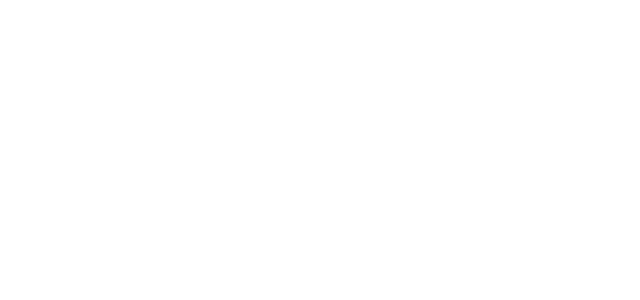
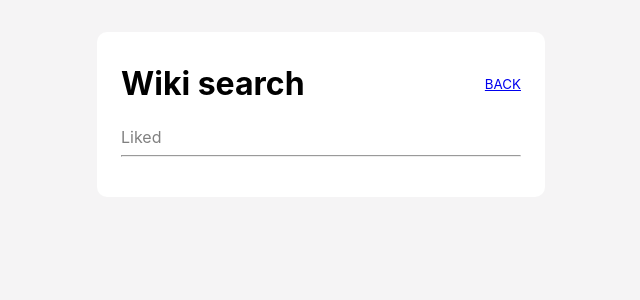
Before and after one commit to BodaThomas/wiki-search, a React (Create React App) app: page /liked in a window 1280 px wide. Shown: the top 300 px of the page, without its empty margins (319-959 px from the left). Built offline with nearby package versions, Linux system fonts and the light colour scheme.

Commit message:
Add the Liked page with its design

```diff
--- a/src/App.css
+++ b/src/App.css
@@ -98,3 +98,9 @@
   color: white;
   cursor: pointer
 }
+
+.back-link {
+  display: inline;
+  text-align: right;
+  font-size: smaller;
+}
--- a/src/App.js
+++ b/src/App.js
@@ -1,7 +1,7 @@
 import React from 'react'
 import './App.css'
 import { BrowserRouter as Router, Route, Switch } from 'react-router-dom'
-import { Home, SearchResult } from './views'
+import { Home, SearchResult, Liked } from './views'
 
 class App extends React.Component {
     render() {
@@ -11,6 +11,7 @@
                     <Route exact path='/' component={Home}/>
                     <Route exact path='/searchResults/' component={SearchResult}/>
                     <Route path='/searchResults/:query' component={SearchResult}/>
+                    <Route exact path='/liked' component={Liked}/>
                 </Switch>
             </Router>
         )
--- /dev/null
+++ b/src/views/Liked.js
@@ -0,0 +1,33 @@
+import React from 'react'
+import PropTypes from 'prop-types'
+
+class Liked extends React.Component {
+    constructor(props) {
+        super(props)
+    }
+
+    render() {
+        return (
+            <div className="App">
+                <div className="app-container">
+                    <header>
+                        <h1 className="title">Wiki search</h1>
+                        <a className="back-link" href="#" onClick={this.props.history.goBack}>BACK</a>
+                    </header>
+                    <div className="divider">
+                        Liked
+                        <hr/>
+                    </div>
+                </div>
+            </div>
+        )
+    }
+}
+
+Liked.propTypes = {
+    history: PropTypes.shape({
+        goBack: PropTypes.func
+    })
+}
+
+export default Liked
--- a/src/views/index.js
+++ b/src/views/index.js
@@ -1,7 +1,9 @@
 import Home from './Home'
 import SearchResult from './SearchResult'
+import Liked from './Liked'
 
 export {
     Home,
-    SearchResult
+    SearchResult,
+    Liked
 }
```
